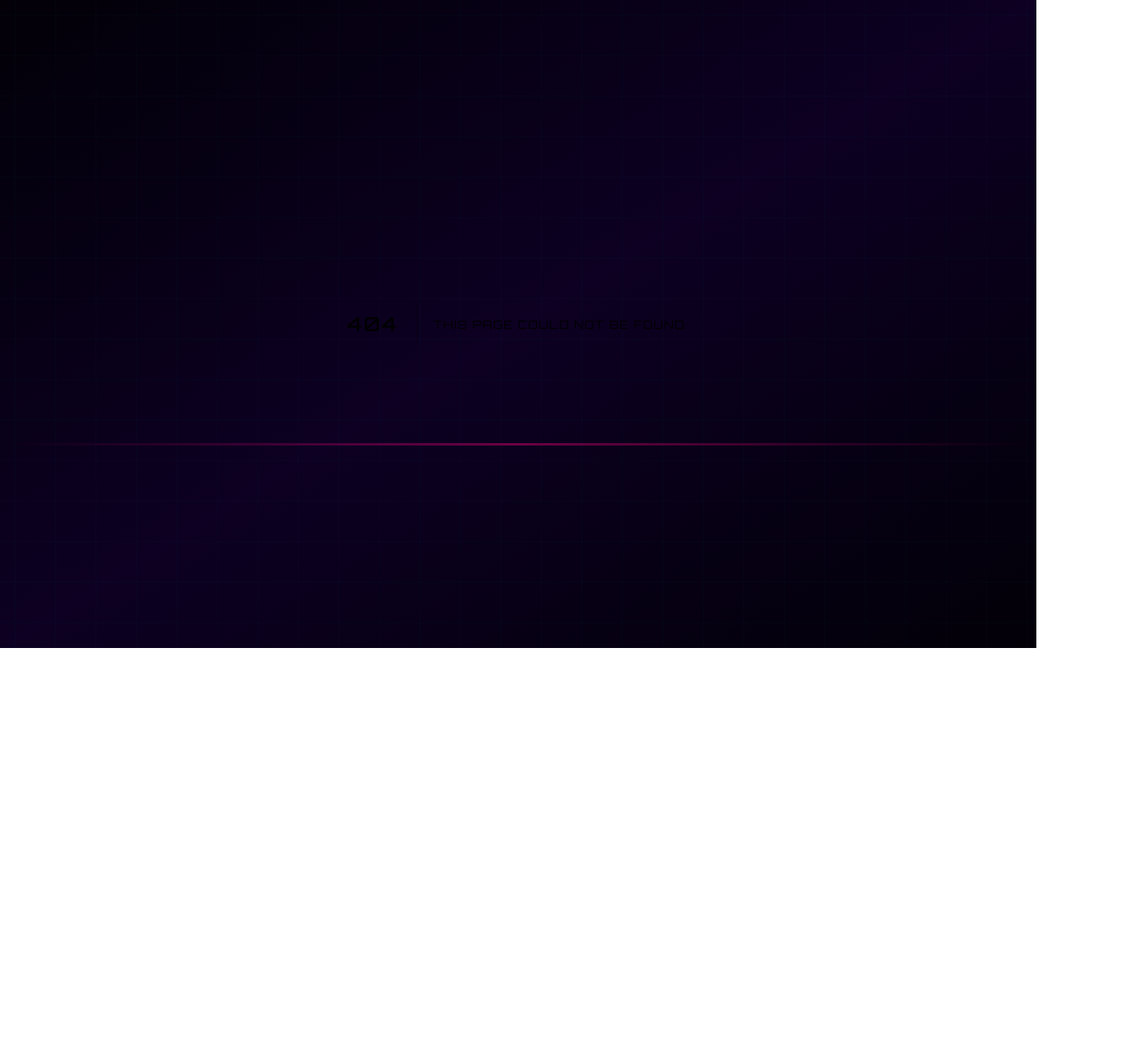
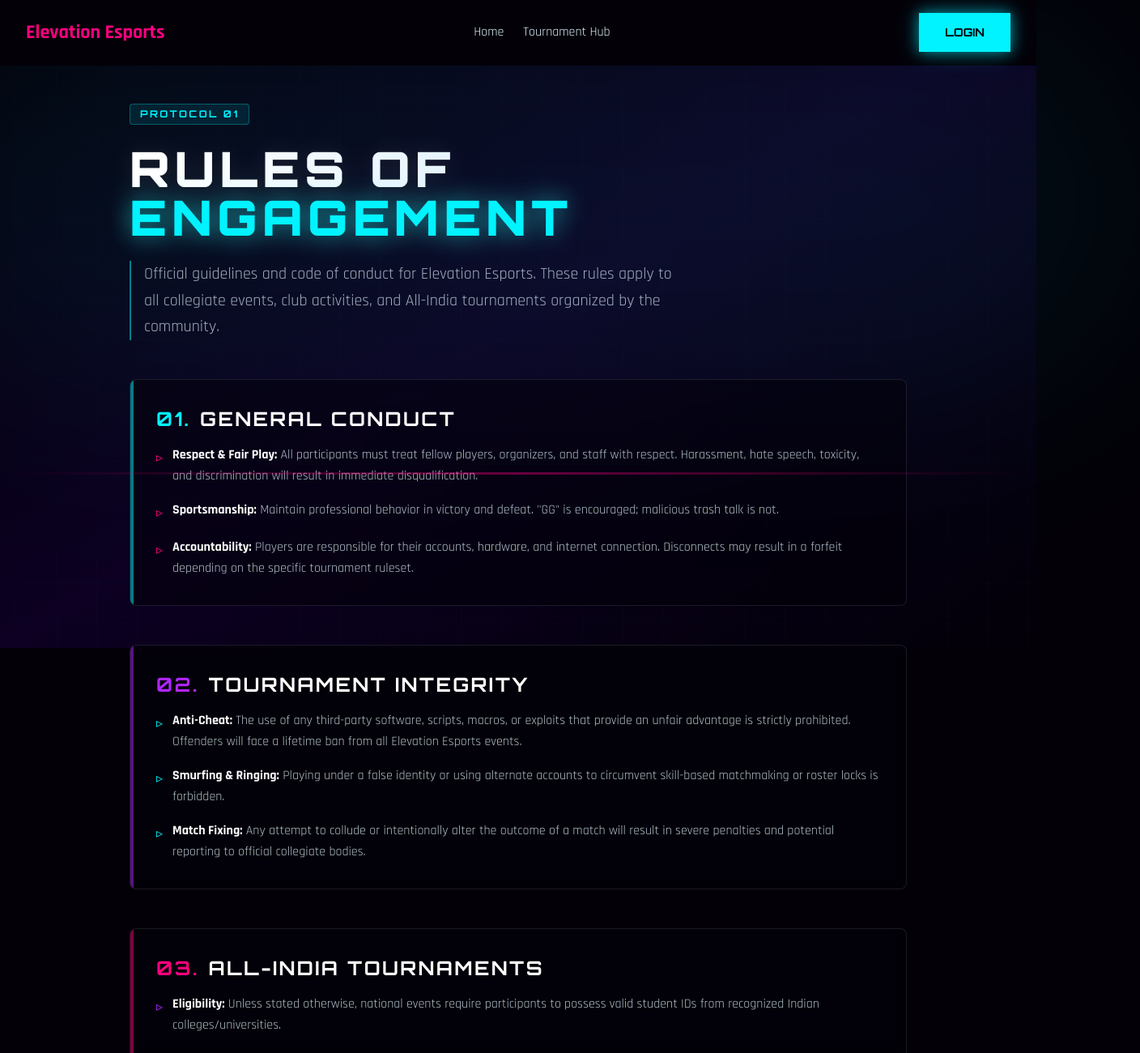
Before and after one commit to indie-priyanshu12/elevation_esports-website, a Next.js app: page /rules-of-engagement in a window 1280 px wide. Before the commit this address had no page. Shown: the top 1300 px of the page at 81% size, 1408 px wide, since content can reach past the window. Before the commit the page ends 800 px from the top, so only its background shows below. Built offline with nearby package versions, Linux system fonts and the light colour scheme.

Commit message:
Added Rules Page

```diff
--- /dev/null
+++ b/src/app/rules-of-engagement/page.tsx
@@ -0,0 +1,100 @@
+import { Navbar } from "@/components/sections/Navbar";
+import { Footer } from "@/components/sections/Footer";
+import Link from "next/link";
+
+export default function RulesOfEngagement() {
+  return (
+    <main className="min-h-screen bg-obsidian flex flex-col">
+      <Navbar />
+
+      <div className="flex-grow pt-32 pb-20 px-4 sm:px-6 lg:px-8 max-w-5xl mx-auto w-full relative z-10">
+        <div className="absolute top-0 left-1/2 -translate-x-1/2 w-[150%] h-[500px] bg-neon-cyan/5 blur-[120px] rounded-full pointer-events-none -z-10" />
+
+        <div className="mb-12">
+          <div className="inline-block px-3 py-1 mb-6 border border-neon-cyan/30 bg-neon-cyan/10 rounded-sm font-display text-xs font-bold uppercase tracking-[0.2em] text-neon-cyan backdrop-blur-md">
+            Protocol 01
+          </div>
+          <h1 className="font-display text-4xl md:text-5xl lg:text-6xl font-black uppercase text-transparent bg-clip-text bg-gradient-to-r from-white via-ice to-ice/50 tracking-tight leading-none mb-6 drop-shadow-[0_0_15px_rgba(255,255,255,0.1)]">
+            Rules of <span className="text-neon-cyan drop-shadow-[0_0_15px_rgba(0,255,255,0.5)]">Engagement</span>
+          </h1>
+          <p className="font-sans text-ice/70 text-lg md:text-xl max-w-2xl leading-relaxed border-l-2 border-neon-cyan/50 pl-4">
+            Official guidelines and code of conduct for Elevation Esports. These rules apply to all collegiate events, club activities, and All-India tournaments organized by the community.
+          </p>
+        </div>
+
+        <div className="space-y-12">
+          <section className="bg-void/50 border border-white/10 rounded-lg p-8 backdrop-blur-sm relative overflow-hidden group hover:border-neon-cyan/30 transition-colors duration-300">
+            <div className="absolute top-0 left-0 w-1 h-full bg-neon-cyan opacity-50 group-hover:opacity-100 transition-opacity" />
+            <h2 className="font-display text-2xl font-bold uppercase text-white mb-4 tracking-wider flex items-center gap-3">
+              <span className="text-neon-cyan">01.</span> General Conduct
+            </h2>
+            <ul className="space-y-4 font-sans text-ice/80 leading-relaxed list-none">
+              <li className="flex gap-3">
+                <span className="text-neon-pink mt-1">▹</span>
+                <span><strong className="text-white">Respect & Fair Play:</strong> All participants must treat fellow players, organizers, and staff with respect. Harassment, hate speech, toxicity, and discrimination will result in immediate disqualification.</span>
+              </li>
+              <li className="flex gap-3">
+                <span className="text-neon-pink mt-1">▹</span>
+                <span><strong className="text-white">Sportsmanship:</strong> Maintain professional behavior in victory and defeat. "GG" is encouraged; malicious trash talk is not.</span>
+              </li>
+              <li className="flex gap-3">
+                <span className="text-neon-pink mt-1">▹</span>
+                <span><strong className="text-white">Accountability:</strong> Players are responsible for their accounts, hardware, and internet connection. Disconnects may result in a forfeit depending on the specific tournament ruleset.</span>
+              </li>
+            </ul>
+          </section>
+
+          <section className="bg-void/50 border border-white/10 rounded-lg p-8 backdrop-blur-sm relative overflow-hidden group hover:border-neon-purple/30 transition-colors duration-300">
+            <div className="absolute top-0 left-0 w-1 h-full bg-cyber-purple opacity-50 group-hover:opacity-100 transition-opacity" />
+            <h2 className="font-display text-2xl font-bold uppercase text-white mb-4 tracking-wider flex items-center gap-3">
+              <span className="text-cyber-purple">02.</span> Tournament Integrity
+            </h2>
+            <ul className="space-y-4 font-sans text-ice/80 leading-relaxed list-none">
+              <li className="flex gap-3">
+                <span className="text-neon-cyan mt-1">▹</span>
+                <span><strong className="text-white">Anti-Cheat:</strong> The use of any third-party software, scripts, macros, or exploits that provide an unfair advantage is strictly prohibited. Offenders will face a lifetime ban from all Elevation Esports events.</span>
+              </li>
+              <li className="flex gap-3">
+                <span className="text-neon-cyan mt-1">▹</span>
+                <span><strong className="text-white">Smurfing & Ringing:</strong> Playing under a false identity or using alternate accounts to circumvent skill-based matchmaking or roster locks is forbidden.</span>
+              </li>
+              <li className="flex gap-3">
+                <span className="text-neon-cyan mt-1">▹</span>
+                <span><strong className="text-white">Match Fixing:</strong> Any attempt to collude or intentionally alter the outcome of a match will result in severe penalties and potential reporting to official collegiate bodies.</span>
+              </li>
+            </ul>
+          </section>
+
+          <section className="bg-void/50 border border-white/10 rounded-lg p-8 backdrop-blur-sm relative overflow-hidden group hover:border-neon-pink/30 transition-colors duration-300">
+            <div className="absolute top-0 left-0 w-1 h-full bg-neon-pink opacity-50 group-hover:opacity-100 transition-opacity" />
+            <h2 className="font-display text-2xl font-bold uppercase text-white mb-4 tracking-wider flex items-center gap-3">
+              <span className="text-neon-pink">03.</span> All-India Tournaments
+            </h2>
+            <ul className="space-y-4 font-sans text-ice/80 leading-relaxed list-none">
+              <li className="flex gap-3">
+                <span className="text-cyber-purple mt-1">▹</span>
+                <span><strong className="text-white">Eligibility:</strong> Unless stated otherwise, national events require participants to possess valid student IDs from recognized Indian colleges/universities.</span>
+              </li>
+              <li className="flex gap-3">
+                <span className="text-cyber-purple mt-1">▹</span>
+                <span><strong className="text-white">Verification:</strong> Rosters must be submitted and verified before the bracket phase begins. Unverified substitutes cannot play.</span>
+              </li>
+              <li className="flex gap-3">
+                <span className="text-cyber-purple mt-1">▹</span>
+                <span><strong className="text-white">Prize Distribution:</strong> Winnings will be disbursed within 30-45 business days post-tournament. The captain/manager is responsible for distributing funds among the team.</span>
+              </li>
+            </ul>
+          </section>
+        </div>
+
+        <div className="mt-12 text-center">
+          <Link href="/" className="inline-flex items-center justify-center px-6 py-3 font-display font-bold uppercase tracking-widest text-sm text-void bg-neon-cyan hover:bg-white transition-colors duration-300 rounded-[2px] hover:shadow-[0_0_20px_rgba(0,255,255,0.4)]">
+            Acknowledge & Return
+          </Link>
+        </div>
+      </div>
+
+      <Footer />
+    </main>
+  );
+}
--- a/src/components/sections/Footer.tsx
+++ b/src/components/sections/Footer.tsx
@@ -1,4 +1,5 @@
 import Image from "next/image";
+import Link from "next/link";
 
 export function Footer() {
   return (
@@ -49,7 +50,7 @@ export function Footer() {
             <ul className="space-y-3 font-sans text-sm font-medium text-ice/70">
               <li><a href="#" className="hover:text-white hover:translate-x-1 inline-block transition-transform">Privacy Protocol</a></li>
               <li><a href="#" className="hover:text-white hover:translate-x-1 inline-block transition-transform">Terms of Use</a></li>
-              <li><a href="#" className="hover:text-white hover:translate-x-1 inline-block transition-transform">Rules of Engagement</a></li>
+              <li><Link href="/rules-of-engagement" className="hover:text-white hover:translate-x-1 inline-block transition-transform">Rules of Engagement</Link></li>
             </ul>
           </div>
         </div>
```
